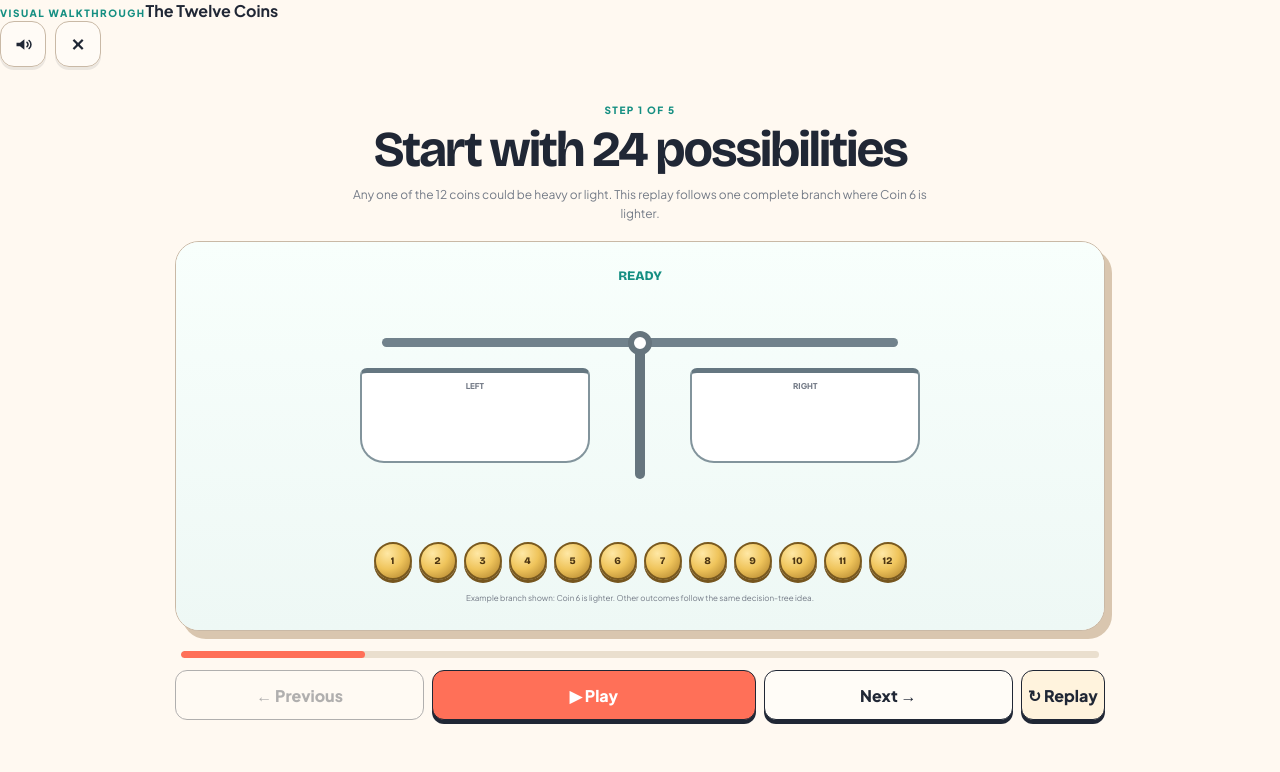
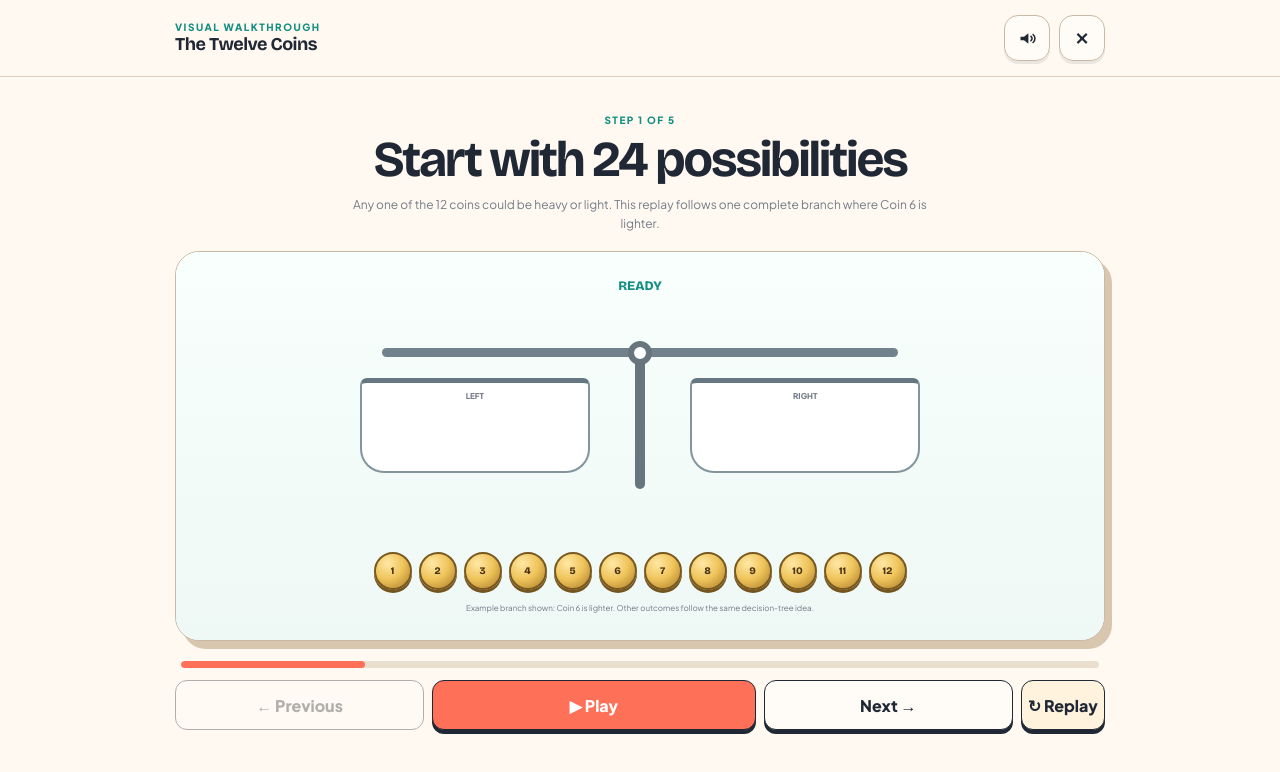
Before and after one commit to maguire-ui/Daily-riddle, a Next.js app: page /yesterday/play in a window 1280 px wide. Shown: the top 772 px of the page. Built offline with nearby package versions, Linux system fonts and the light colour scheme.

Commit message:
Standardize secondary page header chrome

```diff
--- a/app/globals.css
+++ b/app/globals.css
@@ -1264,3 +1264,46 @@ textarea,input,select{-webkit-user-select:text;user-select:text;-webkit-touch-ca
   .bridge-replay-scene{grid-template-columns:27% 46% 27%;padding-left:8px;padding-right:8px}.replay-person{width:36px;height:45px;font-size:14px}
   .switch-replay-scene{grid-template-columns:1fr;align-content:center}.replay-room{min-height:170px}
 }
+
+
+/* Consistent secondary-page chrome */
+.secondary-topbar{
+  min-height:76px;
+  display:flex;
+  align-items:center;
+  justify-content:space-between;
+  gap:18px;
+  border-bottom:1px solid rgba(32,39,53,.11);
+}
+.secondary-topbar-copy{display:grid;gap:3px;min-width:0}
+.secondary-topbar-copy>strong{
+  font-family:var(--font-heading);
+  font-size:18px;
+  line-height:1.08;
+  letter-spacing:-.03em;
+  white-space:nowrap;
+  overflow:hidden;
+  text-overflow:ellipsis;
+}
+.solution-player-header-wrap{
+  position:sticky;
+  top:0;
+  z-index:10;
+  border-bottom:1px solid var(--line);
+  background:rgba(255,249,241,.94);
+  backdrop-filter:blur(12px);
+}
+.solution-player-header-wrap .secondary-topbar{
+  width:min(100% - 28px,930px);
+  margin:0 auto;
+  border-bottom:0;
+}
+.simple-scene-illustration{max-width:100%}
+.simple-scene-illustration .traveler-head{fill:#ffd1bd;stroke:#202735;stroke-width:2}
+.simple-scene-illustration .traveler-body{fill:none;stroke:#f7f4ec;stroke-width:3;stroke-linecap:round;stroke-linejoin:round}
+
+@media(max-width:520px){
+  .secondary-topbar{min-height:68px}
+  .secondary-topbar-copy>strong{font-size:15px;max-width:220px}
+  .solution-player-header-wrap .secondary-topbar{width:min(100% - 18px,930px)}
+}
```
